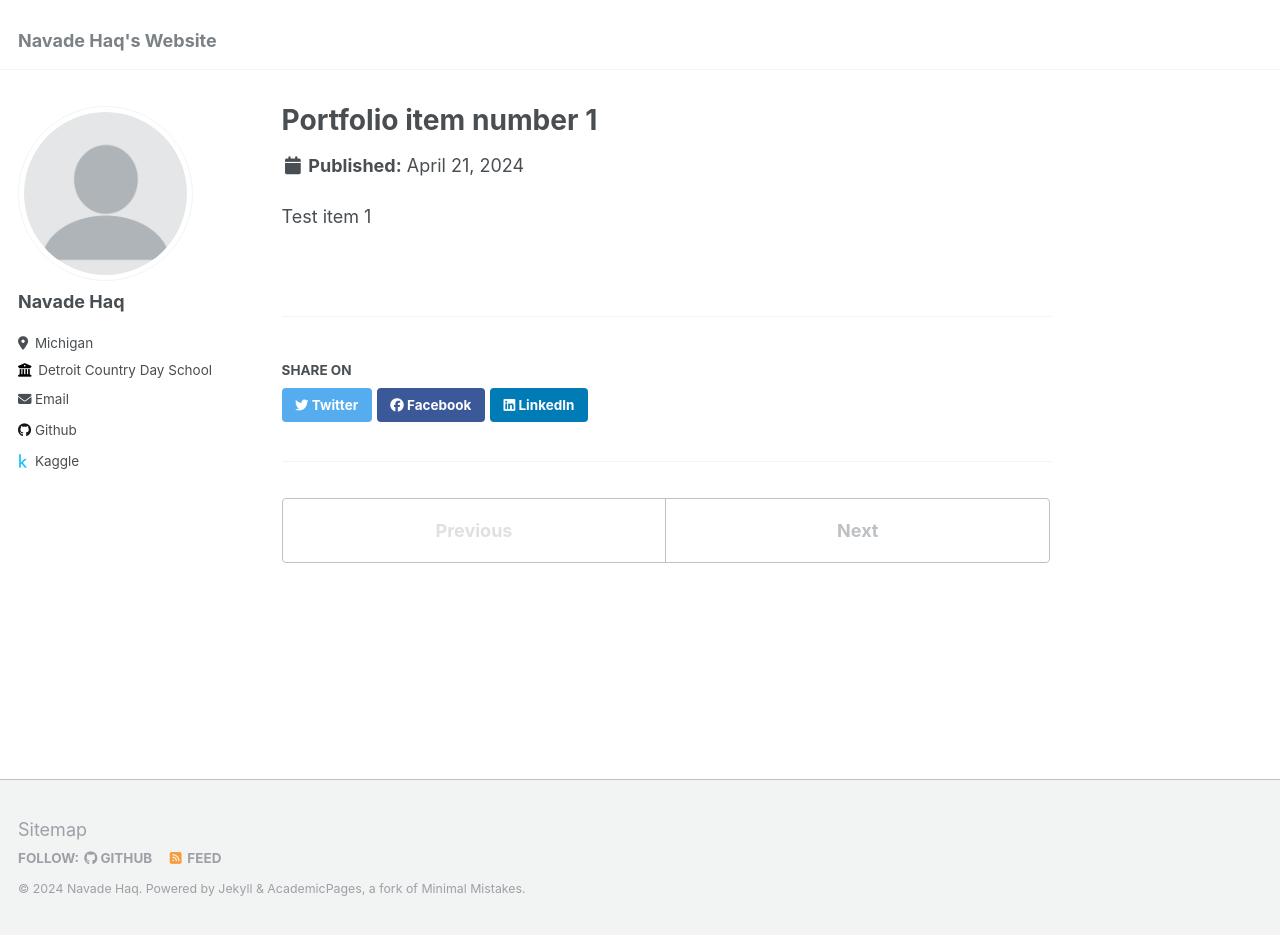
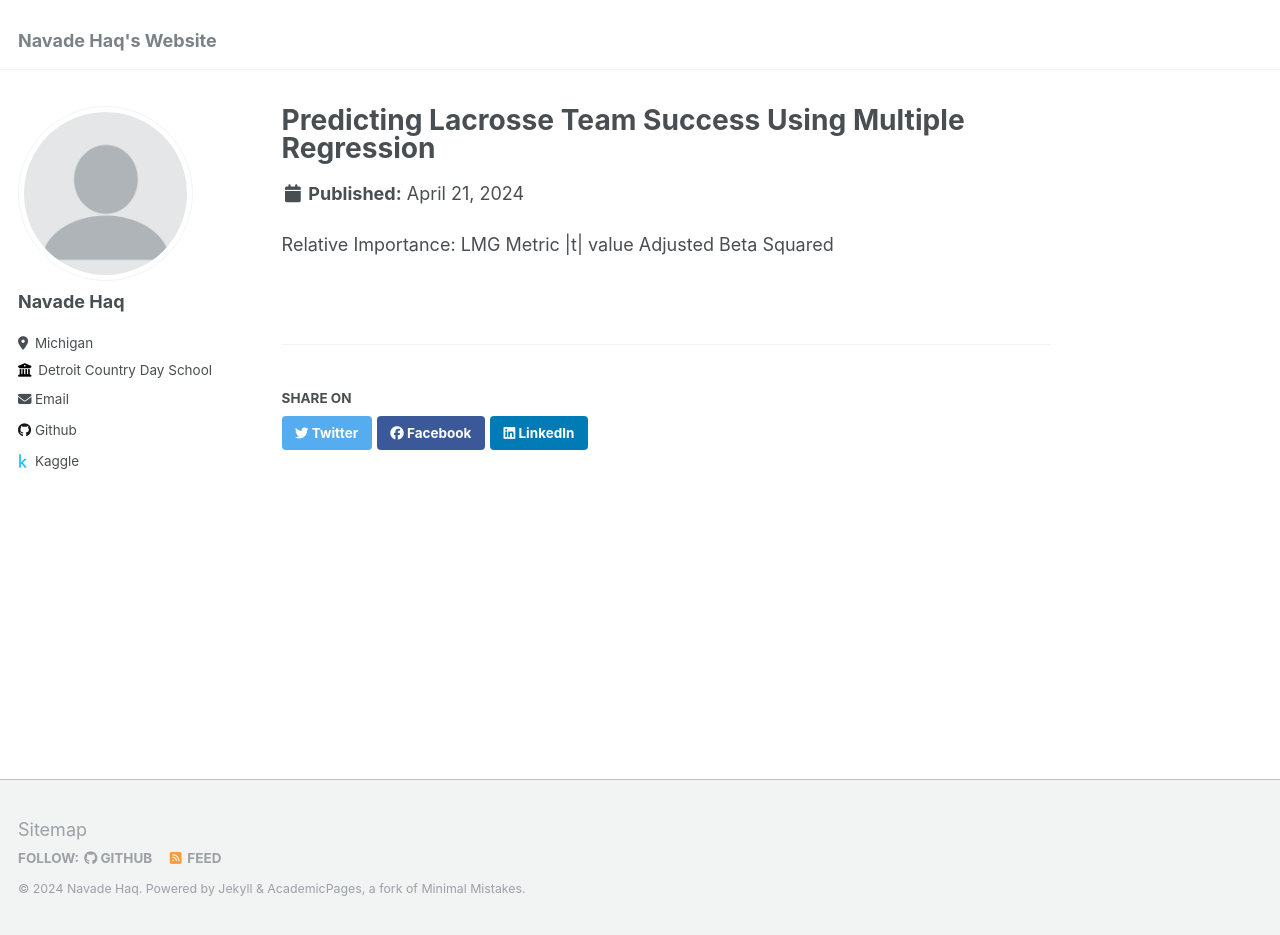
Before and after one commit to navadehaq/navadehaq.github.io, a Jekyll site: the page built from _projects/portfolio-1.md, in a window 1280 px wide and 935 px high. Built offline with Jekyll 4.4.1, drawn with Linux system fonts in a browser that asks for light colours.

Commit message:
new project

```diff
--- a/_projects/portfolio-1.md
+++ b/_projects/portfolio-1.md
@@ -1,7 +1,10 @@
 ---
-title: "Portfolio item number 1"
-excerpt: "Short description of portfolio item number 1<br/><img src='/images/500x300.png'>"
+title: "Predicting Lacrosse Team Success Using Multiple Regression"
+excerpt: "Presented at Michigan Science and Engineering Fair"
 collection: projects
 ---
 
-Test item 1
+Relative Importance:
+LMG Metric
+|t| value
+Adjusted Beta Squared
```
Also changed, not shown: _projects/portfolio-2.html (deleted, +0 -7 lines).
